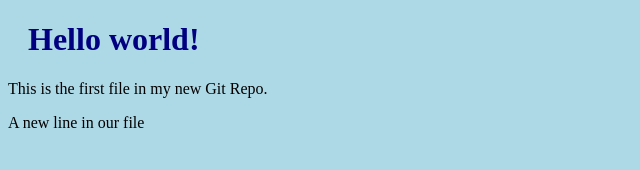
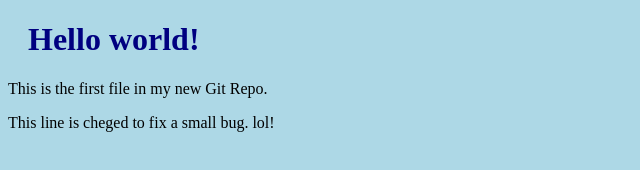
Before and after one commit to jay-s-p-303/learn-git, a plain HTML site: page index.html in a window 1280 px wide. Shown: the whole page, without its empty margins (0-640 px from the left). Drawn offline with Linux system fonts and the light colour scheme.

Commit message:
Updated index.html with emergency fix

```diff
--- a/index.html
+++ b/index.html
@@ -8,7 +8,7 @@
 
 <h1>Hello world!</h1>
 <p>This is the first file in my new Git Repo.</p>
-<p>A new line in our file</p>
+<p>This line is cheged to fix a small bug. lol!</p>
 
 </body>
 </html>
```
